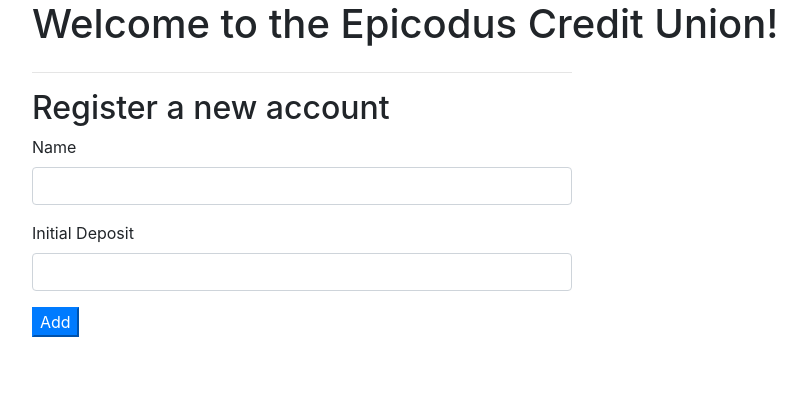
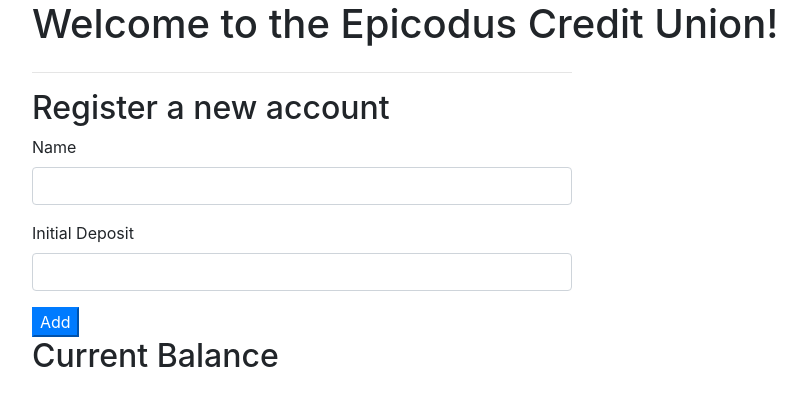
Before and after one commit to RileyShimp/bankaccount, a plain HTML site: page index.html in a window 1280 px wide. Shown: the whole page, without its empty margins (53-859 px from the left). Drawn offline with nearby package versions, Linux system fonts and the light colour scheme.

Commit message:
Update scripts.js
Co-Authored-by William Jameson <williamjameson90@gmail.com>

```diff
--- a/index.html
+++ b/index.html
@@ -25,7 +25,13 @@
           </div>
           <button type="submit" class="btn-primary">Add</button>
         </form>
-
+      </div>
+    </div>
+    <div class="row">
+        <div class="col-md-6">
+        <h2>Current Balance</h2>
+        </div>
+    </div>
   </div>
 </body>
 </html>
```
